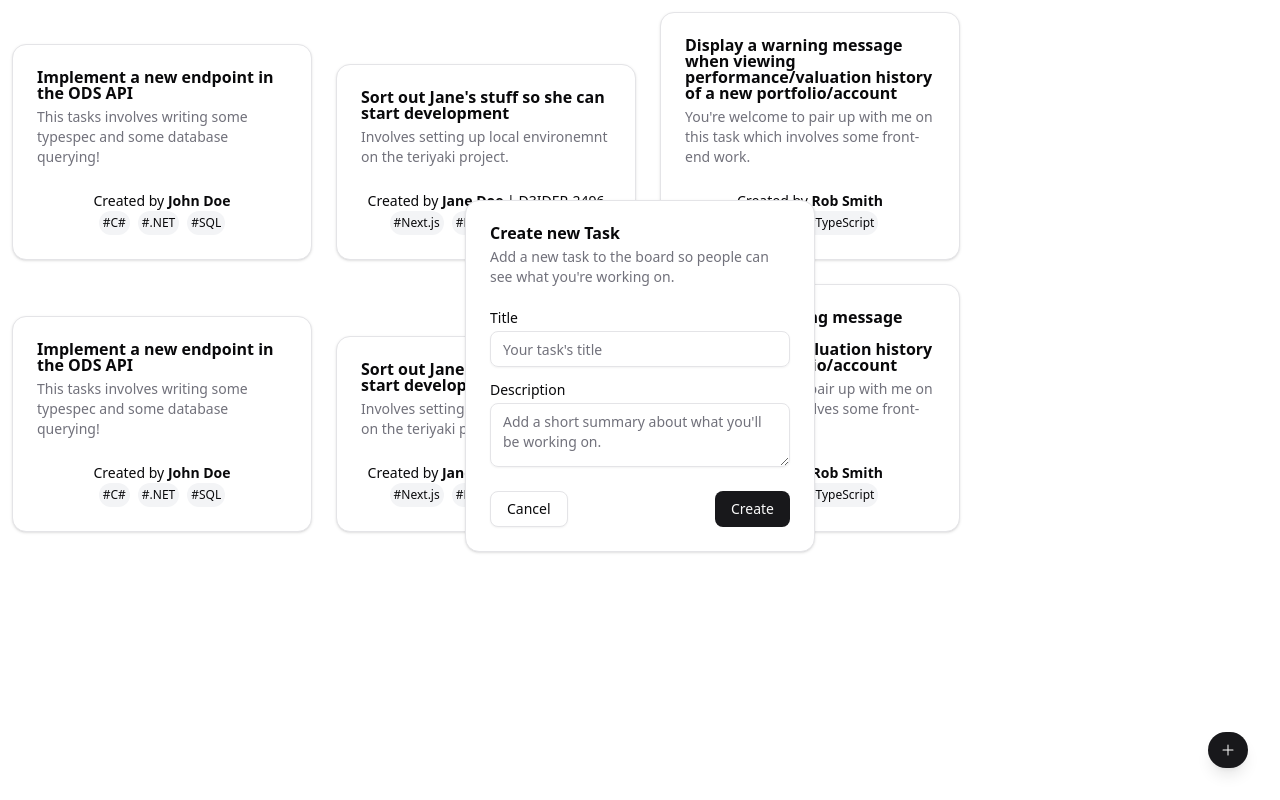
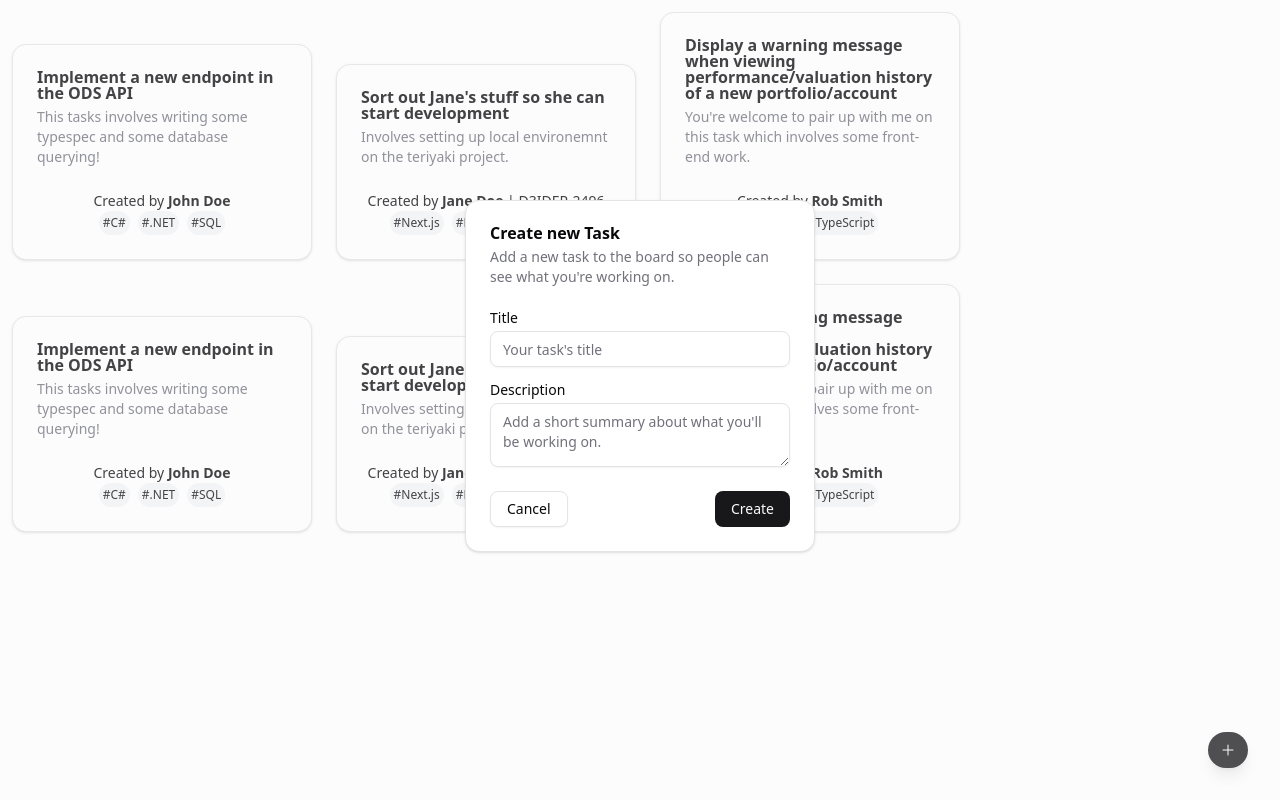
Before and after one commit to oliveira-a/mobup, a Next.js app: page / in a window 1280 px wide. Both pictures are taken after a click on the button "Add". Built offline with nearby package versions, Linux system fonts and the light colour scheme.

Commit message:
add background and cancel behaviour

```diff
--- a/src/app/page.tsx
+++ b/src/app/page.tsx
@@ -52,6 +52,9 @@ export default function Page() {
 
   return (
     <div>
+      {addTask && (
+        <div className="fixed inset-0 bg-gray-100 opacity-25 z-40" />
+      )}
       <div className={cn("flex", "flex-row", "flex-wrap", "z-1")}>
         {
           tasks.map((t, i) => (
@@ -67,7 +70,7 @@ export default function Page() {
       </div>
       <div className="absolute top-1/4 left-1/2 transform -translate-x-1/2 z-50">
       {
-        addTask ? <CreateTaskCard /> : null
+        addTask ? <CreateTaskCard onCancelClick={() => toggleCreateTaskCard(false)} /> : null
       }
       </div>
       <FloatingButton className="z-1" onClick={() => toggleCreateTaskCard(true)} />
--- a/src/components/create-task.tsx
+++ b/src/components/create-task.tsx
@@ -15,7 +15,14 @@ import { Textarea } from "@/components/ui/textarea"
 import { cn } from "@/lib/utils"
 
 
-export function CreateTaskCard({className} : { className?: string | string[]}) {
+export function CreateTaskCard(
+    {
+        className,
+        onCancelClick
+     }: {
+        className?: string | string[],
+        onCancelClick: React.MouseEventHandler<HTMLButtonElement>
+    }) {
     return (
         <Card className={cn("w-[350px]", className)}>
             <CardHeader>
@@ -37,7 +44,7 @@ export function CreateTaskCard({className} : { className?: string | string[]}) {
                 </form>
             </CardContent>
             <CardFooter className="flex justify-between">
-                <Button variant="outline">Cancel</Button>
+                <Button onClick={onCancelClick} variant="outline">Cancel</Button>
                 <Button>Create</Button>
             </CardFooter>
         </Card>
```
